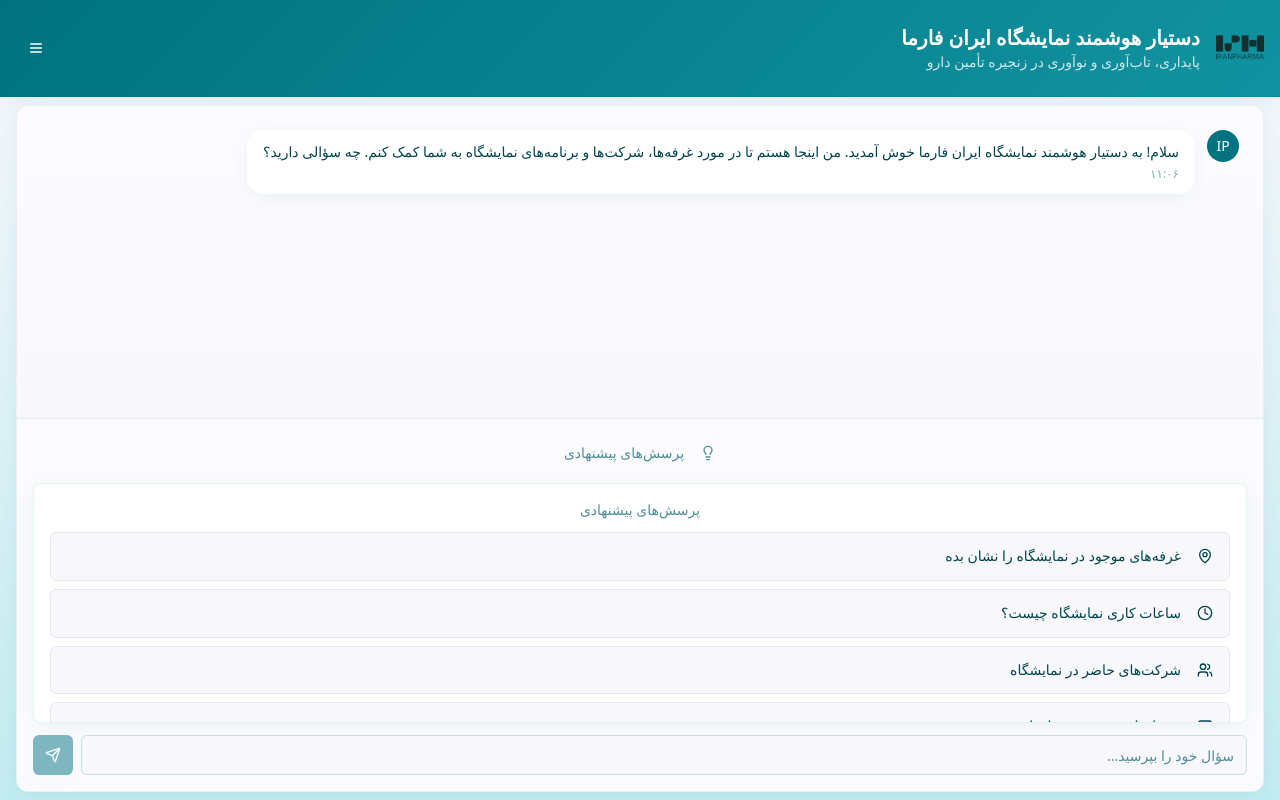
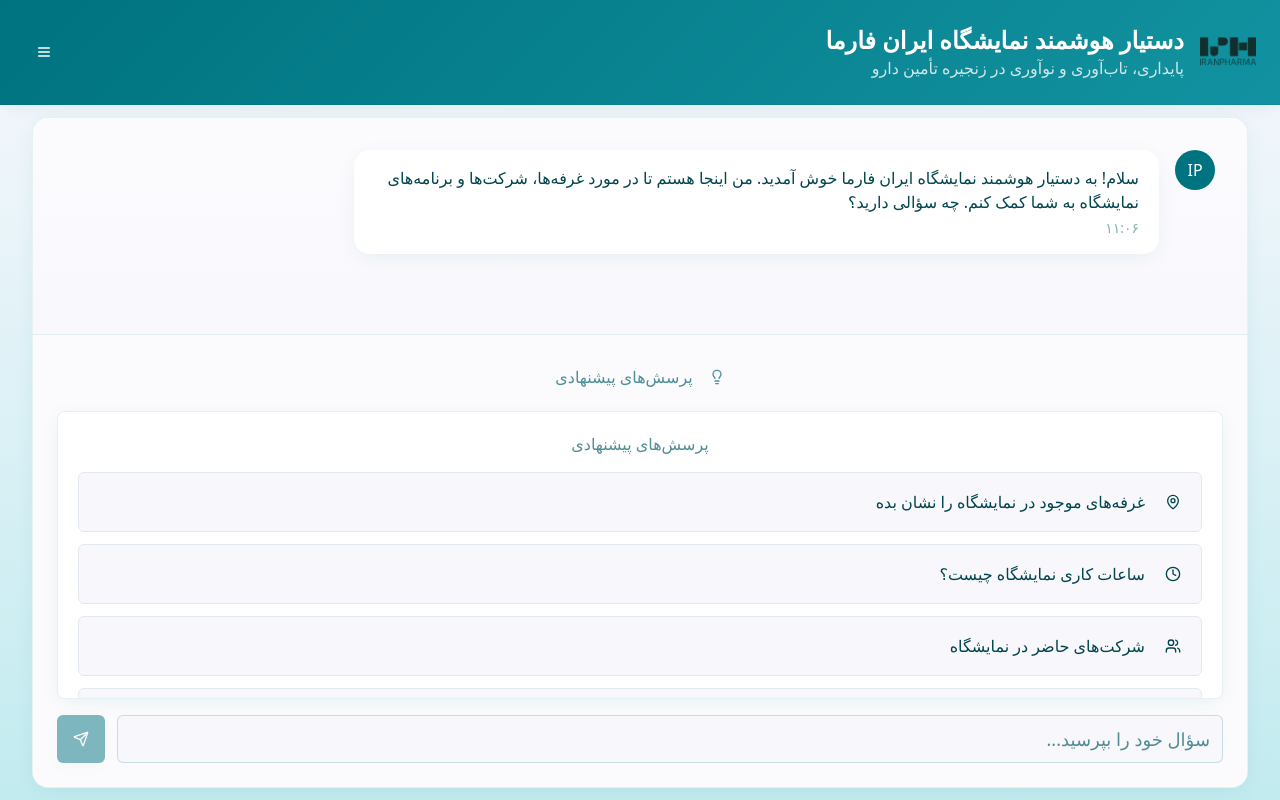
Before and after one commit to mani-agah-esmaeilzad/iranpharma, a React (Vite) app: page / in a window 1280 px wide. Both pictures are taken after a click on the button "پرسش‌های پیشنهادی". Built offline with nearby package versions, Linux system fonts and the light colour scheme.

Commit message:
update chat

```diff
--- a/src/components/ChatInput.tsx
+++ b/src/components/ChatInput.tsx
@@ -30,7 +30,7 @@ export const ChatInput = ({ onSendMessage, disabled = false, value, onChange }:
   };
 
   return (
-    <div className="space-y-2 sm:space-y-3 w-full">
+    <div className="space-y-2 sm:space-y-3 lg:space-y-4 w-full">
       {/* Suggested Prompts Toggle */}
       <div className="flex justify-center">
         <Button
@@ -38,17 +38,17 @@ export const ChatInput = ({ onSendMessage, disabled = false, value, onChange }:
           variant="ghost"
           size="sm"
           onClick={() => setShowSuggestions(!showSuggestions)}
-          className="text-muted-foreground hover:text-foreground transition-colors text-xs sm:text-sm"
+          className="text-muted-foreground hover:text-foreground transition-colors text-xs sm:text-sm lg:text-base"
           disabled={disabled}
         >
-          <Lightbulb className="w-3 h-3 sm:w-4 sm:h-4 ml-1 sm:ml-2" />
+          <Lightbulb className="w-3 h-3 sm:w-4 sm:h-4 lg:w-5 lg:h-5 ml-1 sm:ml-2" />
           <span>پرسش‌های پیشنهادی</span>
         </Button>
       </div>
 
       {/* Suggested Prompts Dropdown */}
       {showSuggestions && (
-        <div className="bg-card border border-primary/10 rounded-lg p-2 sm:p-3 md:p-4 shadow-soft max-h-48 sm:max-h-60 overflow-y-auto">
+        <div className="bg-card border border-primary/10 rounded-lg p-2 sm:p-3 lg:p-4 xl:p-5 shadow-soft max-h-48 sm:max-h-60 lg:max-h-72 overflow-y-auto">
           <SuggestedPrompts
             onPromptClick={(prompt) => {
               onSendMessage(prompt);
@@ -60,22 +60,22 @@ export const ChatInput = ({ onSendMessage, disabled = false, value, onChange }:
       )}
 
       {/* Input Form */}
-      <form onSubmit={handleSubmit} className="flex gap-1 sm:gap-2 w-full">
+      <form onSubmit={handleSubmit} className="flex gap-1 sm:gap-2 lg:gap-3 w-full">
         <Input
           value={inputValue}
           onChange={handleInputChange}
           placeholder="سؤال خود را بپرسید..."
           disabled={disabled}
-          className="flex-1 min-w-0 text-right bg-background border-primary/20 focus:border-primary text-sm sm:text-base h-9 sm:h-10"
+          className="flex-1 min-w-0 text-right bg-background border-primary/20 focus:border-primary text-sm sm:text-base lg:text-lg h-9 sm:h-10 lg:h-12"
           dir="rtl"
         />
         <Button
           type="submit"
           size="icon"
           disabled={disabled || !inputValue.trim()}
-          className="bg-primary hover:bg-primary-glow shadow-soft h-9 w-9 sm:h-10 sm:w-10 flex-shrink-0"
+          className="bg-primary hover:bg-primary-glow shadow-soft h-9 w-9 sm:h-10 sm:w-10 lg:h-12 lg:w-12 flex-shrink-0"
         >
-          <Send className="w-3 h-3 sm:w-4 sm:h-4" />
+          <Send className="w-3 h-3 sm:w-4 sm:h-4 lg:w-5 lg:h-5" />
         </Button>
       </form>
     </div>
--- a/src/components/ChatMessage.tsx
+++ b/src/components/ChatMessage.tsx
@@ -9,24 +9,24 @@ interface ChatMessageProps {
 export const ChatMessage = ({ message, isBot, timestamp }: ChatMessageProps) => {
   return (
     <div className={cn(
-      "flex gap-2 sm:gap-3 animate-fade-in",
+      "flex gap-2 sm:gap-3 lg:gap-4 animate-fade-in",
       isBot ? "justify-start" : "justify-end"
     )}>
       {isBot && (
-        <div className="w-6 h-6 sm:w-8 sm:h-8 rounded-full bg-primary flex items-center justify-center flex-shrink-0">
-          <span className="text-primary-foreground text-xs sm:text-sm font-medium">IP</span>
+        <div className="w-6 h-6 sm:w-8 sm:h-8 lg:w-10 lg:h-10 rounded-full bg-primary flex items-center justify-center flex-shrink-0">
+          <span className="text-primary-foreground text-xs sm:text-sm lg:text-base font-medium">IP</span>
         </div>
       )}
 
       <div className={cn(
-        "max-w-[85%] sm:max-w-[80%] rounded-2xl px-3 sm:px-4 py-2 sm:py-3 shadow-soft",
+        "max-w-[85%] sm:max-w-[80%] lg:max-w-[75%] xl:max-w-[70%] rounded-2xl px-3 sm:px-4 lg:px-5 py-2 sm:py-3 lg:py-4 shadow-soft",
         isBot
           ? "bg-card text-card-foreground"
           : "bg-chat-bubble text-chat-bubble-foreground"
       )}>
-        <p className="text-xs sm:text-sm leading-relaxed whitespace-pre-wrap" dir="rtl">{message}</p>
+        <p className="text-xs sm:text-sm lg:text-base leading-relaxed whitespace-pre-wrap" dir="rtl">{message}</p>
         <p className={cn(
-          "text-xs mt-1 opacity-70",
+          "text-xs sm:text-xs lg:text-sm mt-1 opacity-70",
           isBot ? "text-muted-foreground" : "text-chat-bubble-foreground"
         )}>
           {timestamp.toLocaleTimeString('fa-IR', { hour: '2-digit', minute: '2-digit' })}
@@ -34,8 +34,8 @@ export const ChatMessage = ({ message, isBot, timestamp }: ChatMessageProps) =>
       </div>
 
       {!isBot && (
-        <div className="w-6 h-6 sm:w-8 sm:h-8 rounded-full bg-muted flex items-center justify-center flex-shrink-0">
-          <span className="text-muted-foreground text-xs sm:text-sm">شما</span>
+        <div className="w-6 h-6 sm:w-8 sm:h-8 lg:w-10 lg:h-10 rounded-full bg-muted flex items-center justify-center flex-shrink-0">
+          <span className="text-muted-foreground text-xs sm:text-sm lg:text-base">شما</span>
         </div>
       )}
     </div>
--- a/src/components/Header.tsx
+++ b/src/components/Header.tsx
@@ -7,19 +7,19 @@ export const Header = () => {
 
   return (
     <header className="bg-gradient-primary shadow-soft border-b border-primary/10 flex-shrink-0">
-      <div className="container mx-auto px-3 sm:px-4 py-3 sm:py-6">
+      <div className="container mx-auto px-3 sm:px-4 lg:px-6 py-3 sm:py-4 lg:py-6">
         <div className="flex items-center justify-between">
-          <div className="flex items-center gap-2 sm:gap-4">
+          <div className="flex items-center gap-2 sm:gap-3 lg:gap-4">
             <img
               src="/lovable-uploads/49a2cc1a-619f-4ae4-9f1d-f0212b994ca8.png"
               alt="IranPharma"
-              className="h-8 sm:h-12 w-auto object-contain"
+              className="h-8 sm:h-10 lg:h-12 xl:h-14 w-auto object-contain"
             />
             <div className="text-right">
-              <h1 className="text-sm sm:text-xl font-bold text-primary-foreground">
+              <h1 className="text-sm sm:text-lg lg:text-xl xl:text-2xl font-bold text-primary-foreground leading-tight">
                 دستیار هوشمند نمایشگاه ایران فارما
               </h1>
-              <p className="text-xs sm:text-sm text-primary-foreground/80">
+              <p className="text-xs sm:text-sm lg:text-base text-primary-foreground/80 hidden sm:block">
                 پایداری، تاب‌آوری و نوآوری در زنجیره تأمین دارو
               </p>
             </div>
--- a/src/components/SuggestedPrompts.tsx
+++ b/src/components/SuggestedPrompts.tsx
@@ -36,21 +36,21 @@ const prompts = [
 
 export const SuggestedPrompts = ({ onPromptClick, disabled = false }: SuggestedPromptsProps) => {
   return (
-    <div className="space-y-3">
-      <h3 className="text-sm font-medium text-muted-foreground text-center">
+    <div className="space-y-3 lg:space-y-4">
+      <h3 className="text-sm lg:text-base font-medium text-muted-foreground text-center">
         پرسش‌های پیشنهادی
       </h3>
-      <div className="grid gap-1 sm:gap-2">
+      <div className="grid gap-1 sm:gap-2 lg:gap-3">
         {prompts.map((prompt, index) => (
           <Button
             key={index}
             variant="outline"
             size="sm"
-            className="justify-start h-auto py-2 sm:py-3 px-3 sm:px-4 text-right hover:shadow-soft transition-all duration-200 text-xs sm:text-sm"
+            className="justify-start h-auto py-2 sm:py-3 lg:py-4 px-3 sm:px-4 lg:px-5 text-right hover:shadow-soft transition-all duration-200 text-xs sm:text-sm lg:text-base"
             onClick={() => onPromptClick(prompt.prompt)}
             disabled={disabled}
           >
-            <prompt.icon className="w-3 h-3 sm:w-4 sm:h-4 ml-1 sm:ml-2 flex-shrink-0" />
+            <prompt.icon className="w-3 h-3 sm:w-4 sm:h-4 lg:w-5 lg:h-5 ml-1 sm:ml-2 lg:ml-3 flex-shrink-0" />
             <span className="leading-relaxed">{prompt.text}</span>
           </Button>
         ))}
--- a/src/components/TypingIndicator.tsx
+++ b/src/components/TypingIndicator.tsx
@@ -1,15 +1,15 @@
 export const TypingIndicator = () => {
   return (
-    <div className="flex gap-3 animate-fade-in">
-      <div className="w-8 h-8 rounded-full bg-primary flex items-center justify-center flex-shrink-0">
-        <span className="text-primary-foreground text-sm font-medium">IP</span>
+    <div className="flex gap-2 sm:gap-3 lg:gap-4 animate-fade-in">
+      <div className="w-6 h-6 sm:w-8 sm:h-8 lg:w-10 lg:h-10 rounded-full bg-primary flex items-center justify-center flex-shrink-0">
+        <span className="text-primary-foreground text-xs sm:text-sm lg:text-base font-medium">IP</span>
       </div>
 
-      <div className="bg-card text-card-foreground rounded-2xl px-4 py-3 shadow-soft">
-        <div className="flex gap-1">
-          <div className="w-2 h-2 bg-primary rounded-full animate-typing" style={{ animationDelay: '0ms' }}></div>
-          <div className="w-2 h-2 bg-primary rounded-full animate-typing" style={{ animationDelay: '200ms' }}></div>
-          <div className="w-2 h-2 bg-primary rounded-full animate-typing" style={{ animationDelay: '400ms' }}></div>
+      <div className="bg-card text-card-foreground rounded-2xl px-3 sm:px-4 lg:px-5 py-2 sm:py-3 lg:py-4 shadow-soft">
+        <div className="flex gap-1 lg:gap-1.5">
+          <div className="w-2 h-2 lg:w-2.5 lg:h-2.5 bg-primary rounded-full animate-typing" style={{ animationDelay: '0ms' }}></div>
+          <div className="w-2 h-2 lg:w-2.5 lg:h-2.5 bg-primary rounded-full animate-typing" style={{ animationDelay: '200ms' }}></div>
+          <div className="w-2 h-2 lg:w-2.5 lg:h-2.5 bg-primary rounded-full animate-typing" style={{ animationDelay: '400ms' }}></div>
         </div>
       </div>
     </div>
--- a/src/pages/Index.tsx
+++ b/src/pages/Index.tsx
@@ -21,10 +21,10 @@ const Index = () => {
     <div className="h-full flex flex-col bg-gradient-bg" dir="rtl">
       <Header />
 
-      <div className="flex-1 flex flex-col px-2 sm:px-4 py-2 overflow-hidden min-h-0">
-        <div className="flex-1 flex flex-col bg-card rounded-lg sm:rounded-xl shadow-soft border border-primary/10 overflow-hidden min-h-0">
+      <div className="flex-1 flex flex-col px-2 sm:px-4 lg:px-6 xl:px-8 py-2 lg:py-3 overflow-hidden min-h-0">
+        <div className="flex-1 flex flex-col bg-card rounded-lg sm:rounded-xl lg:rounded-2xl shadow-soft border border-primary/10 overflow-hidden min-h-0 max-w-7xl mx-auto w-full">
           {/* Chat Messages Area */}
-          <div className="flex-1 overflow-y-auto p-2 sm:p-4 md:p-6 space-y-3 sm:space-y-4 bg-gradient-to-b from-background/50 to-background min-h-0">
+          <div className="flex-1 overflow-y-auto p-2 sm:p-4 lg:p-6 xl:p-8 space-y-3 sm:space-y-4 lg:space-y-6 bg-gradient-to-b from-background/50 to-background min-h-0">
             {messages.map((message) => (
               <ChatMessage
                 key={message.id}
@@ -39,7 +39,7 @@ const Index = () => {
           </div>
 
           {/* Input Section */}
-          <div className="border-t border-primary/10 p-2 sm:p-3 md:p-4 bg-background/50 flex-shrink-0">
+          <div className="border-t border-primary/10 p-2 sm:p-3 lg:p-4 xl:p-6 bg-background/50 flex-shrink-0">
             <ChatInput
               onSendMessage={sendMessage}
               disabled={isTyping}
```
